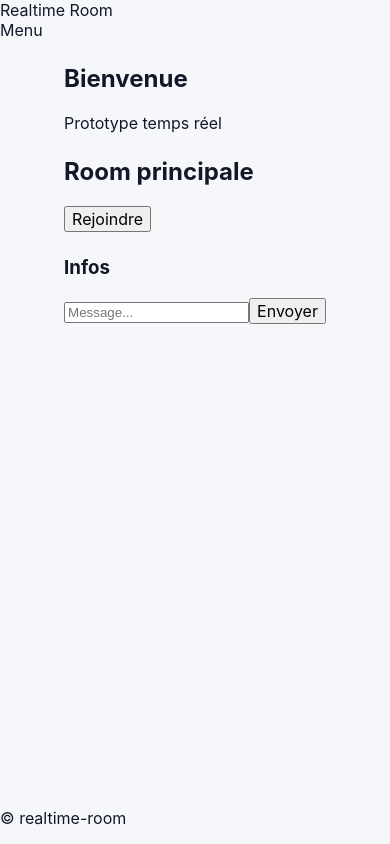
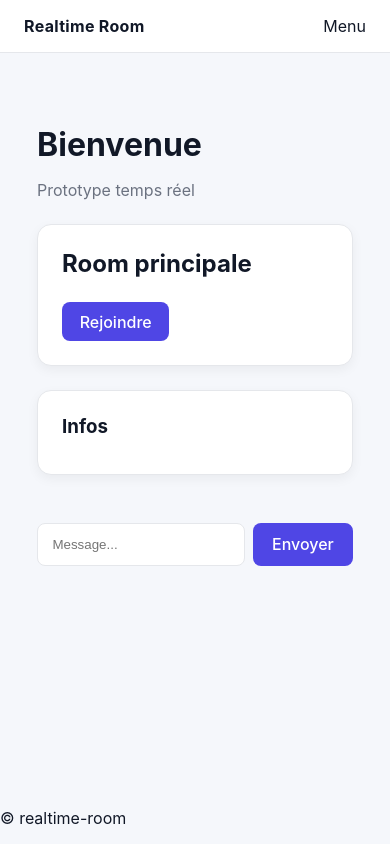
Before and after one commit to Lafuente-Nicolas/RealTime-Room, a React (Vite) app in the folder app/web/: page / in a window 390 px wide. Built offline with nearby package versions, Linux system fonts and the light colour scheme.

Commit message:
feat : add style for the hero, header, chatbox, card and sidebar for mobile

```diff
--- a/app/web/src/styles/components/_card.scss
+++ b/app/web/src/styles/components/_card.scss
@@ -0,0 +1,33 @@
+@use "../base/variables" as *;
+
+.card {
+    background: $color-surface;
+    padding: $gap;
+    border-radius: $radius;
+    box-shadow: $shadow-sm;
+    border: 1px solid $color-border;
+    transition: transform 0.15s ease, box-shadow 0.15s ease;
+
+    &:hover {
+        transform: translateY(-3px);
+        box-shadow: $shadow-md;
+    }
+
+    &__title {
+        margin-bottom: 0.5rem;
+    }
+
+    &__cta {
+        margin-top: 1rem;
+        padding: 0.6rem 1.1rem;
+        border-radius: 8px;
+        border: none;
+        background: $color-primary;
+        color: white;
+        font-weight: 500;
+
+        &:hover {
+            background: $color-primary-light;
+        }
+    }
+}
--- a/app/web/src/styles/components/_chatbox.scss
+++ b/app/web/src/styles/components/_chatbox.scss
@@ -0,0 +1,24 @@
+@use "../base/variables" as *;
+
+.chatbox {
+    margin-top: $gap * 2;
+    display: flex;
+    gap: 0.5rem;
+
+    &__input {
+        flex: 1;
+        padding: 0.7rem 0.9rem;
+        border-radius: 8px;
+        border: 1px solid $color-border;
+        background: white;
+    }
+
+    &__send {
+        padding: 0.7rem 1.2rem;
+        border: none;
+        border-radius: 8px;
+        background: $color-primary;
+        color: white;
+        font-weight: 500;
+    }
+}
--- a/app/web/src/styles/components/_header.scss
+++ b/app/web/src/styles/components/_header.scss
@@ -0,0 +1,15 @@
+@use "../base/variables" as *;
+
+.header {
+    display: flex;
+    justify-content: space-between;
+    align-items: center;
+    padding: 1rem $gap;
+    background: $color-surface;
+    border-bottom: 1px solid $color-border;
+
+    &__logo {
+        font-weight: 700;
+        letter-spacing: 0.02em;
+    }
+}
--- a/app/web/src/styles/components/_hero.scss
+++ b/app/web/src/styles/components/_hero.scss
@@ -0,0 +1,15 @@
+@use "../base/variables" as *;
+
+.hero {
+    margin-top: $gap * 2;
+
+    &__title {
+        font-size: 2rem;
+        margin-bottom: 0.5rem;
+    }
+
+    &__text {
+        color: $color-muted;
+        max-width: 500px;
+    }
+}
--- a/app/web/src/styles/components/_sidebar.scss
+++ b/app/web/src/styles/components/_sidebar.scss
@@ -0,0 +1,13 @@
+@use "../base/variables" as *;
+
+.sidebar {
+    background: $color-surface;
+    padding: $gap;
+    border-radius: $radius;
+    border: 1px solid $color-border;
+    box-shadow: $shadow-sm;
+
+    &__title {
+        margin-bottom: 0.75rem;
+    }
+}
```
